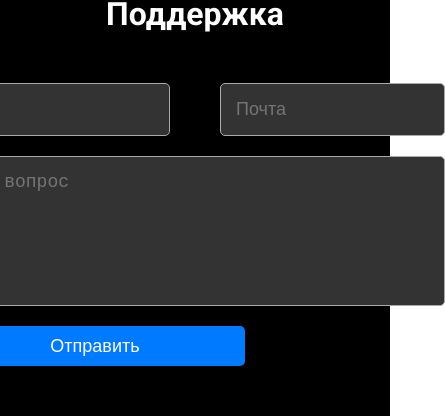
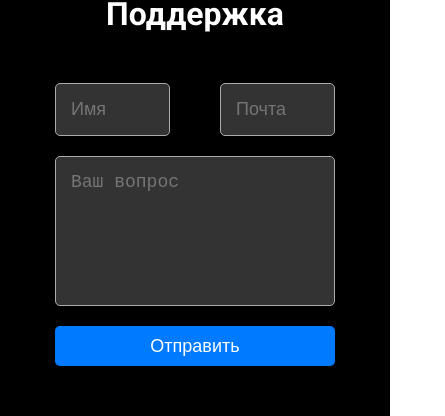
Before and after one commit to temchikS/servisJAIQ, a React (Create React App) app: page /support in a window 390 px wide. Shown: the part 306-722 px from the top of the page, 445 px wide, since content can reach past the window. Built offline with nearby package versions, Linux system fonts and the light colour scheme.

Commit message:
add mobile version for about us and support

```diff
--- /dev/null
+++ b/src/components/aboutus.css
@@ -0,0 +1,54 @@
+/* AboutUs.css */
+
+.about-container {
+  display: flex;
+  align-items: center;
+  justify-content: center;
+  min-height: 100vh;
+  padding: 20px;
+  background-color: #f5f5f5;
+  text-align: center;
+}
+
+.content {
+  background-color: #fff;
+  border: 2px solid rgba(128, 128, 128, 0.5);
+  border-radius: 10px;
+  padding: 20px;
+  max-width: 800px;
+  box-shadow: 0 4px 8px rgba(0, 0, 0, 0.1);
+}
+
+.about-title {
+  margin-bottom: 20px;
+  font-size: 24px;
+}
+
+.subtitle {
+  margin-top: 20px;
+  margin-bottom: 10px;
+  font-size: 20px;
+  font-weight: bold;
+}
+
+.paragraph {
+  font-size: 16px;
+  margin-bottom: 15px;
+  line-height: 1.6;
+}
+
+.separator {
+  border: none;
+  border-top: 1px solid #ddd;
+  margin: 30px 0;
+}
+
+.about-section {
+  margin-bottom: 30px;
+}
+
+.contact {
+  font-size: 16px;
+  margin-top: 30px;
+  line-height: 1.6;
+}
--- /dev/null
+++ b/src/components/help.css
@@ -0,0 +1,87 @@
+/* SupportForm.css */
+
+.help-container {
+  display: flex;
+  flex-direction: column;
+  align-items: center;
+  justify-content: center;
+  min-height: 100vh;
+  padding: 20px;
+  background-color: #000; /* Черный фон для всей страницы */
+  color: #fff; /* Белый текст */
+}
+
+.help-header {
+  width: 100%;
+  padding: 20px;
+  margin-bottom: 30px; /* Увеличено расстояние снизу */
+  text-align: center;
+}
+
+.headerText {
+  margin: 0;
+  font-size: 32px; /* Увеличен размер шрифта */
+}
+
+.help-form {
+  display: flex;
+  flex-direction: column;
+  align-items: center;
+  width: 45%; /* Ширина формы соответствует ширине текстового поля */
+}
+
+.inputGroup {
+  display: flex;
+  justify-content: space-between; /* Расстояние между полями ввода */
+  margin-bottom: 20px; /* Увеличено расстояние снизу */
+  width: 100%;
+}
+
+.help-input {
+  width: calc(
+    50% - 25px
+  ); /* Ширина полей ввода с учетом расстояния между ними */
+  padding: 15px; /* Увеличен паддинг */
+  font-size: 18px; /* Увеличен размер шрифта */
+  border: 1px solid #aaa; /* Серый цвет окантовки */
+  border-radius: 5px;
+  background-color: #333; /* Темный фон для полей ввода */
+  color: #fff; /* Белый текст в полях ввода */
+  outline: none;
+  box-sizing: border-box;
+  transition: border-color 0.3s;
+}
+
+.textarea {
+  width: 100%; /* Ширина текстового поля */
+  height: 150px; /* Высота текстового поля */
+  padding: 15px; /* Увеличен паддинг */
+  font-size: 18px; /* Увеличен размер шрифта */
+  border: 1px solid #aaa; /* Серый цвет окантовки */
+  border-radius: 5px;
+  background-color: #333; /* Темный фон для текстовой области */
+  color: #fff; /* Белый текст в текстовой области */
+  resize: none;
+  outline: none;
+  box-sizing: border-box;
+  transition: border-color 0.3s;
+}
+
+.button-submit {
+  width: 100%; /* Ширина кнопки соответствует ширине формы */
+  height: 40px; /* Высота кнопки */
+  background-color: #007bff; /* Синий фон */
+  color: #fff; /* Белый текст */
+  padding: 10px;
+  font-size: 18px; /* Увеличен размер шрифта */
+  border: none;
+  border-radius: 5px;
+  cursor: pointer;
+  box-sizing: border-box;
+  margin-top: 20px; /* Расстояние от текстового поля */
+}
+@media (max-width: 960px) {
+  .help-form {
+    width: 80%;
+  }
+}
--- a/src/components/help.jsx
+++ b/src/components/help.jsx
@@ -1,4 +1,5 @@
 import React, { useState } from "react";
+import "./help.css"; // Импортируем CSS файл
 
 const SupportForm = () => {
   // Состояния для хранения значений полей ввода
@@ -14,18 +15,18 @@ const SupportForm = () => {
   };
 
   return (
-    <div style={styles.container}>
-      <div style={styles.header}>
-        <h2 style={styles.headerText}>Поддержка</h2>
+    <div className="help-container">
+      <div className="help-header">
+        <h2 className="headerText">Поддержка</h2>
       </div>
-      <form onSubmit={handleSubmit} style={styles.form}>
-        <div style={styles.inputGroup}>
+      <form onSubmit={handleSubmit} className="help-form">
+        <div className="inputGroup">
           <input
             type="text"
             placeholder="Имя"
             value={name}
             onChange={(e) => setName(e.target.value)}
-            style={styles.input}
+            className="help-input"
             required
           />
           <input
@@ -33,7 +34,7 @@ const SupportForm = () => {
             placeholder="Почта"
             value={email}
             onChange={(e) => setEmail(e.target.value)}
-            style={styles.input}
+            className="help-input"
             required
           />
         </div>
@@ -41,10 +42,10 @@ const SupportForm = () => {
           placeholder="Ваш вопрос"
           value={question}
           onChange={(e) => setQuestion(e.target.value)}
-          style={styles.textarea}
+          className="textarea"
           required
         />
-        <button type="submit" style={styles.button}>
+        <button type="submit" className="button-submit">
           Отправить
         </button>
       </form>
@@ -52,79 +53,4 @@ const SupportForm = () => {
   );
 };
 
-// Стили для компонентов
-const styles = {
-  container: {
-    display: "flex",
-    flexDirection: "column",
-    alignItems: "center",
-    justifyContent: "center",
-    minHeight: "100vh",
-    padding: "20px",
-    backgroundColor: "#000", // Черный фон для всей страницы
-    color: "#fff", // Белый текст
-  },
-  header: {
-    width: "100%",
-    padding: "20px",
-    marginBottom: "30px", // Увеличено расстояние снизу
-    textAlign: "center",
-  },
-  headerText: {
-    margin: 0,
-    fontSize: "32px", // Увеличен размер шрифта
-  },
-  form: {
-    display: "flex",
-    flexDirection: "column",
-    alignItems: "flex-start", // Выравнивание по левому краю
-    width: "500px", // Ширина формы соответствует ширине текстового поля
-  },
-  inputGroup: {
-    display: "flex",
-    gap: "50px", // Расстояние между полями ввода
-    marginBottom: "20px", // Увеличено расстояние снизу
-    width: "100%",
-  },
-  input: {
-    width: "calc(50% - 25px)", // Ширина полей ввода с учетом расстояния между ними
-    padding: "15px", // Увеличен паддинг
-    fontSize: "18px", // Увеличен размер шрифта
-    border: "1px solid #aaa", // Серый цвет окантовки
-    borderRadius: "5px",
-    backgroundColor: "#333", // Темный фон для полей ввода
-    color: "#fff", // Белый текст в полях ввода
-    outline: "none",
-    boxSizing: "border-box",
-    transition: "border-color 0.3s",
-  },
-  textarea: {
-    width: "100%", // Ширина текстового поля
-    height: "150px", // Высота текстового поля
-    padding: "15px", // Увеличен паддинг
-    fontSize: "18px", // Увеличен размер шрифта
-    border: "1px solid #aaa", // Серый цвет окантовки
-    borderRadius: "5px",
-    backgroundColor: "#333", // Темный фон для текстовой области
-    color: "#fff", // Белый текст в текстовой области
-    resize: "none",
-    outline: "none",
-    boxSizing: "border-box",
-    transition: "border-color 0.3s",
-  },
-  button: {
-    width: "100%", // Ширина кнопки соответствует ширине формы
-    height: "40px", // Высота кнопки
-    backgroundColor: "#007BFF", // Синий фон
-    color: "#fff", // Белый текст
-    padding: "10px",
-    fontSize: "18px", // Увеличен размер шрифта
-    border: "none",
-    borderRadius: "5px",
-    cursor: "pointer",
-    boxSizing: "border-box",
-    marginTop: "20px", // Расстояние от текстового поля
-  },
-};
-
 export default SupportForm;
--- a/src/components/onas.jsx
+++ b/src/components/onas.jsx
@@ -1,94 +1,61 @@
 import React from "react";
+import "./aboutus.css"; // Импортируем CSS файл
 
 const AboutUs = () => {
   return (
-    <div style={styles.container}>
-      <div style={styles.content}>
-        <h2 style={styles.title}>О нас</h2>
-        <div style={styles.section}>
-          <h3 style={styles.subtitle}>Почему выбирают нас?</h3>
-          <p style={styles.paragraph}>
-            <strong>Опыт и профессионализм:</strong> Наша команда состоит из высококвалифицированных специалистов с многолетним опытом ремонта различных видов бытовой техники — от стиральных машин до холодильников.
+    <div className="about-container">
+      <div className="content">
+        <h2 className="about-title">О нас</h2>
+        <div className="about-section">
+          <h3 className="subtitle">Почему выбирают нас?</h3>
+          <p className="paragraph">
+            <strong>Опыт и профессионализм:</strong> Наша команда состоит из
+            высококвалифицированных специалистов с многолетним опытом ремонта
+            различных видов бытовой техники — от стиральных машин до
+            холодильников.
           </p>
-          <p style={styles.paragraph}>
-            <strong>Быстрый и качественный ремонт:</strong> Мы понимаем, насколько важна бытовая техника в повседневной жизни, поэтому делаем всё возможное, чтобы вернуть её в рабочее состояние как можно быстрее.
+          <p className="paragraph">
+            <strong>Быстрый и качественный ремонт:</strong> Мы понимаем,
+            насколько важна бытовая техника в повседневной жизни, поэтому делаем
+            всё возможное, чтобы вернуть её в рабочее состояние как можно
+            быстрее.
           </p>
-          <p style={styles.paragraph}>
-            <strong>Прозрачность и честность:</strong> Никаких скрытых платежей и неясных условий. Мы честны с нашими клиентами с самого начала и предоставляем подробную информацию о стоимости и времени выполнения ремонта.
+          <p className="paragraph">
+            <strong>Прозрачность и честность:</strong> Никаких скрытых платежей
+            и неясных условий. Мы честны с нашими клиентами с самого начала и
+            предоставляем подробную информацию о стоимости и времени выполнения
+            ремонта.
           </p>
-          <p style={styles.paragraph}>
-            <strong>Гарантия на работы:</strong> Мы уверены в качестве своей работы, поэтому предоставляем гарантию на все выполненные ремонты и установленные запчасти.
+          <p className="paragraph">
+            <strong>Гарантия на работы:</strong> Мы уверены в качестве своей
+            работы, поэтому предоставляем гарантию на все выполненные ремонты и
+            установленные запчасти.
           </p>
         </div>
-        <hr style={styles.separator} />
-        <div style={styles.section}>
-          <h3 style={styles.subtitle}>Как мы работаем?</h3>
-          <p style={styles.paragraph}>
-            <strong>Диагностика:</strong> Мы внимательно осматриваем технику, выявляем поломки и обсуждаем с вами возможные решения.
+        <hr className="separator" />
+        <div className="section">
+          <h3 className="subtitle">Как мы работаем?</h3>
+          <p className="paragraph">
+            <strong>Диагностика:</strong> Мы внимательно осматриваем технику,
+            выявляем поломки и обсуждаем с вами возможные решения.
           </p>
-          <p style={styles.paragraph}>
-            <strong>Ремонт:</strong> Используем только качественные запчасти и проверенные методы ремонта для долгосрочной работы вашей техники.
+          <p className="paragraph">
+            <strong>Ремонт:</strong> Используем только качественные запчасти и
+            проверенные методы ремонта для долгосрочной работы вашей техники.
           </p>
-          <p style={styles.paragraph}>
-            <strong>Тестирование и сдача:</strong> После завершения ремонта мы тестируем устройство, чтобы убедиться, что оно работает безупречно.
+          <p className="paragraph">
+            <strong>Тестирование и сдача:</strong> После завершения ремонта мы
+            тестируем устройство, чтобы убедиться, что оно работает безупречно.
           </p>
         </div>
-        <hr style={styles.separator} />
-        <p style={styles.contact}>
-          Свяжитесь с нами прямо сейчас, и мы оперативно поможем вам решить любую проблему с вашей бытовой техникой!
+        <hr className="separator" />
+        <p className="contact">
+          Свяжитесь с нами прямо сейчас, и мы оперативно поможем вам решить
+          любую проблему с вашей бытовой техникой!
         </p>
       </div>
     </div>
   );
 };
 
-const styles = {
-  container: {
-    display: "flex",
-    alignItems: "center",
-    justifyContent: "center",
-    minHeight: "100vh",
-    padding: "20px",
-    backgroundColor: "#f5f5f5",
-    textAlign: "center",
-  },
-  content: {
-    backgroundColor: "#fff",
-    border: "2px solid rgba(128, 128, 128, 0.5)",
-    borderRadius: "10px",
-    padding: "20px",
-    width: "80%",
-    maxWidth: "800px",
-    boxShadow: "0 4px 8px rgba(0, 0, 0, 0.1)",
-  },
-  title: {
-    marginBottom: "20px",
-    fontSize: "24px",
-  },
-  subtitle: {
-    marginTop: "20px",
-    marginBottom: "10px",
-    fontSize: "20px",
-    fontWeight: "bold",
-  },
-  paragraph: {
-    fontSize: "16px",
-    marginBottom: "15px",
-    lineHeight: "1.6",
-  },
-  separator: {
-    border: "none",
-    borderTop: "1px solid #ddd",
-    margin: "30px 0",
-  },
-  section: {
-    marginBottom: "30px",
-  },
-  contact: {
-    fontSize: "16px",
-    marginTop: "30px",
-    lineHeight: "1.6",
-  },
-};
-
 export default AboutUs;
```
